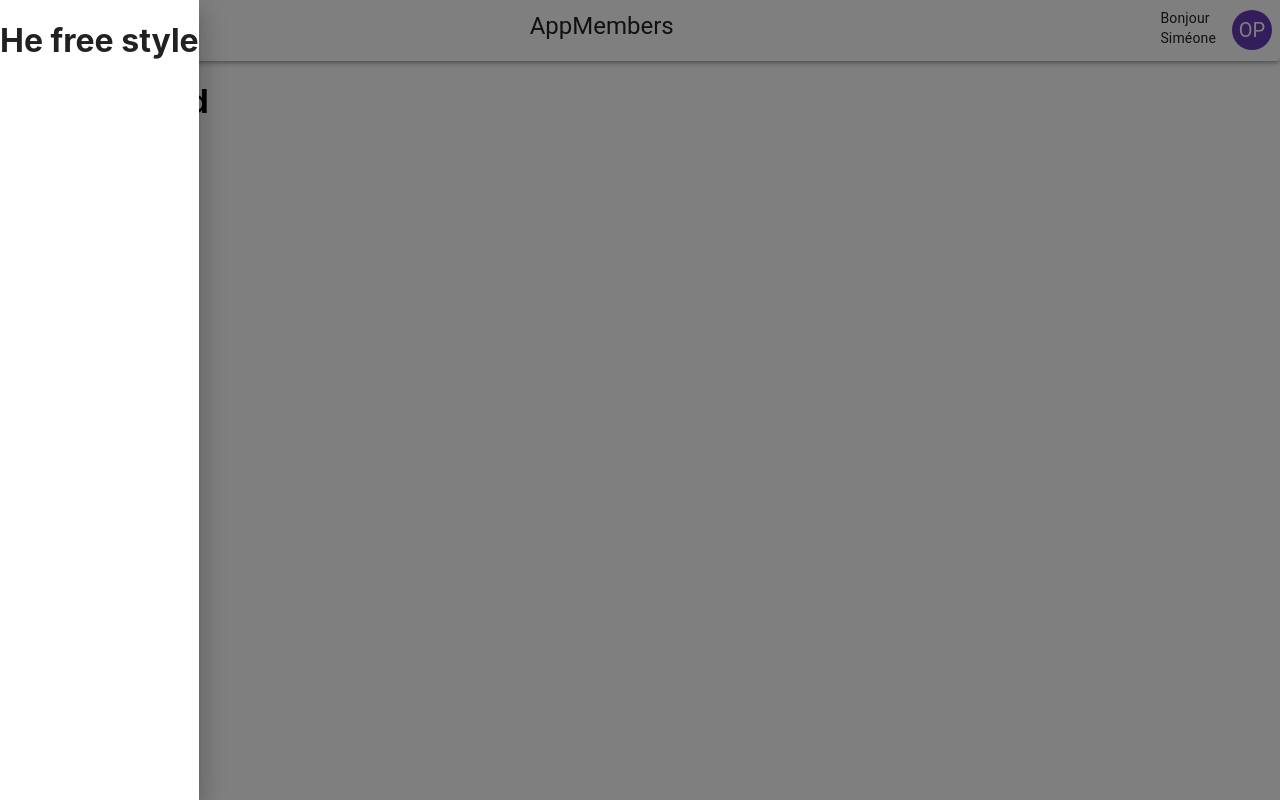
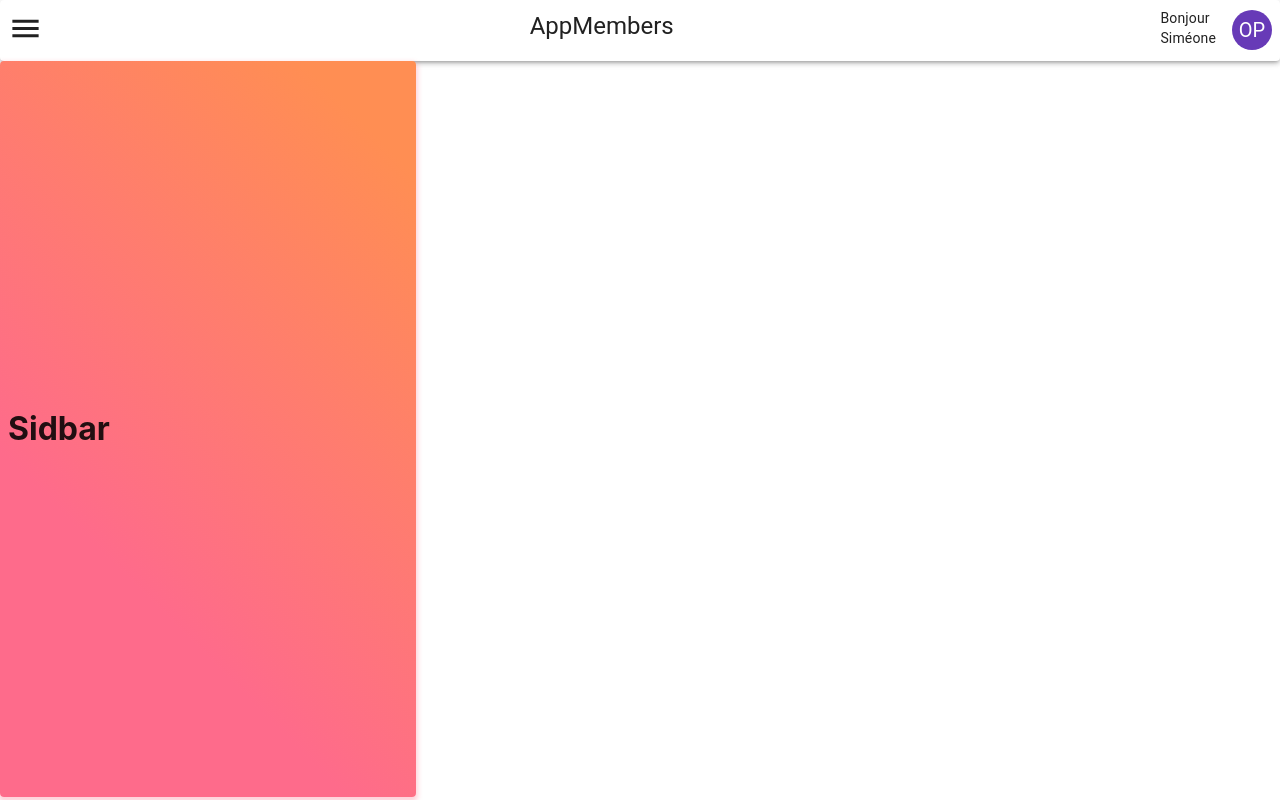
Before and after one commit to stevenUchiwa/appAdmin, a React (Create React App) app in the folder front/: page /home in a window 1280 px wide. Built offline with nearby package versions, Linux system fonts and the light colour scheme.

Commit message:
Modif final Sidbar

```diff
--- a/front/src/comme/sidbarcustom/Sidbarcustom.tsx
+++ b/front/src/comme/sidbarcustom/Sidbarcustom.tsx
@@ -1,8 +1,8 @@
 import * as React from 'react';
-//import Paper from '@mui/material/Paper';
-//import useStyles from './sidbarstyle';
-import Box from '@mui/material/Box';
-import Drawer from '@mui/material/Drawer';
+import Paper from '@mui/material/Paper';
+import useStyles from './sidbarstyle';
+// import Box from '@mui/material/Box';
+// import Drawer from '@mui/material/Drawer';
 
 
 type Anchor = 'top' | 'left' | 'bottom' | 'right';
@@ -11,7 +11,7 @@ type Anchor = 'top' | 'left' | 'bottom' | 'right';
 const Sidbarcustom = (props:{
     numberOfSate: number
 }) =>{
-  //  const classes = useStyles();
+  const classes = useStyles();
 
   const [state, setState] = React.useState({
     top: true,
@@ -35,17 +35,17 @@ const Sidbarcustom = (props:{
 
 
     return(
-        // <Paper elevation={3} sx={{ display: 'flex', justifyContent: 'space-between',alignContent: 'center',alignItems: 'center', p: 1,}} className={`${classes.root} ${ (props.numberOfSate === 1)? classes.slideAnimationReverte: (props.numberOfSate === 2)? classes.slideAnimationTO:''}`}>
-        //      <h1>Sidbar</h1>
-        //  </Paper>
-        <Box>
-            <Drawer
-            open={state['top']}
-            onClose={toggleDrawer('top', false)}
-          >
-            <h1>He free style</h1>
-          </Drawer>
-        </Box>
+        <Paper elevation={3} sx={{ display: 'flex', justifyContent: 'space-between',alignContent: 'center',alignItems: 'center', p: 1,}} className={`${classes.root} ${ (props.numberOfSate === 1)? classes.showSliderBar: (props.numberOfSate === 2)? classes.hidesideBar:''}`}>
+             <h1>Sidbar</h1>
+         </Paper>
+        // <Box>
+        //     <Drawer
+        //     open={state['top']}
+        //     onClose={toggleDrawer('top', false)}
+        //   >
+        //     <h1>He free style</h1>
+        //   </Drawer>
+        // </Box>
     )
 }
 
--- a/front/src/comme/sidbarcustom/sidbarstyle.tsx
+++ b/front/src/comme/sidbarcustom/sidbarstyle.tsx
@@ -1,4 +1,3 @@
-import { Translate } from '@mui/icons-material';
 import { makeStyles } from '@mui/styles';
 
 const useStyles = makeStyles({
@@ -6,30 +5,21 @@ const useStyles = makeStyles({
       background: 'linear-gradient(45deg, #FE6B8B 30%, #FF8E53 90%)',
       boxShadow: '0 3px 5px 2px rgba(255, 105, 135, .3)',
       minHeight: '70vh',
-      height: '70vh',
+      height: '90vh',
       width: '50vh',
       marginTop: 'auto',
       marginBottom: 'auto',
-      position: 'absolute',
-      display: 'block'
-
+      position: 'fixed',
+      display: 'block',
+      transform: 'translateX(0)',
+      transition: '2s',
     },
-   "@keyframes slideToLift":{
-     '0%':{
-       transform: "translateX(0)",
-     },
-     '100%':{
-      transform: "translateX(-70vh)",
-      display:'none'
-     }
-   },
-
-   slideAnimationTO: {
-    animation: "$slideToLift 3s ease-in normal both"
-   },
-   slideAnimationReverte: {
-    animation: "$slideToLift 3s ease-in reverse both"
-   }
+    hidesideBar: {
+      transform: 'translateX(0)'
+    },
+    showSliderBar: {
+      transform: 'translateX(-70vh)'
+    }
   });
 
   export default useStyles;
```
